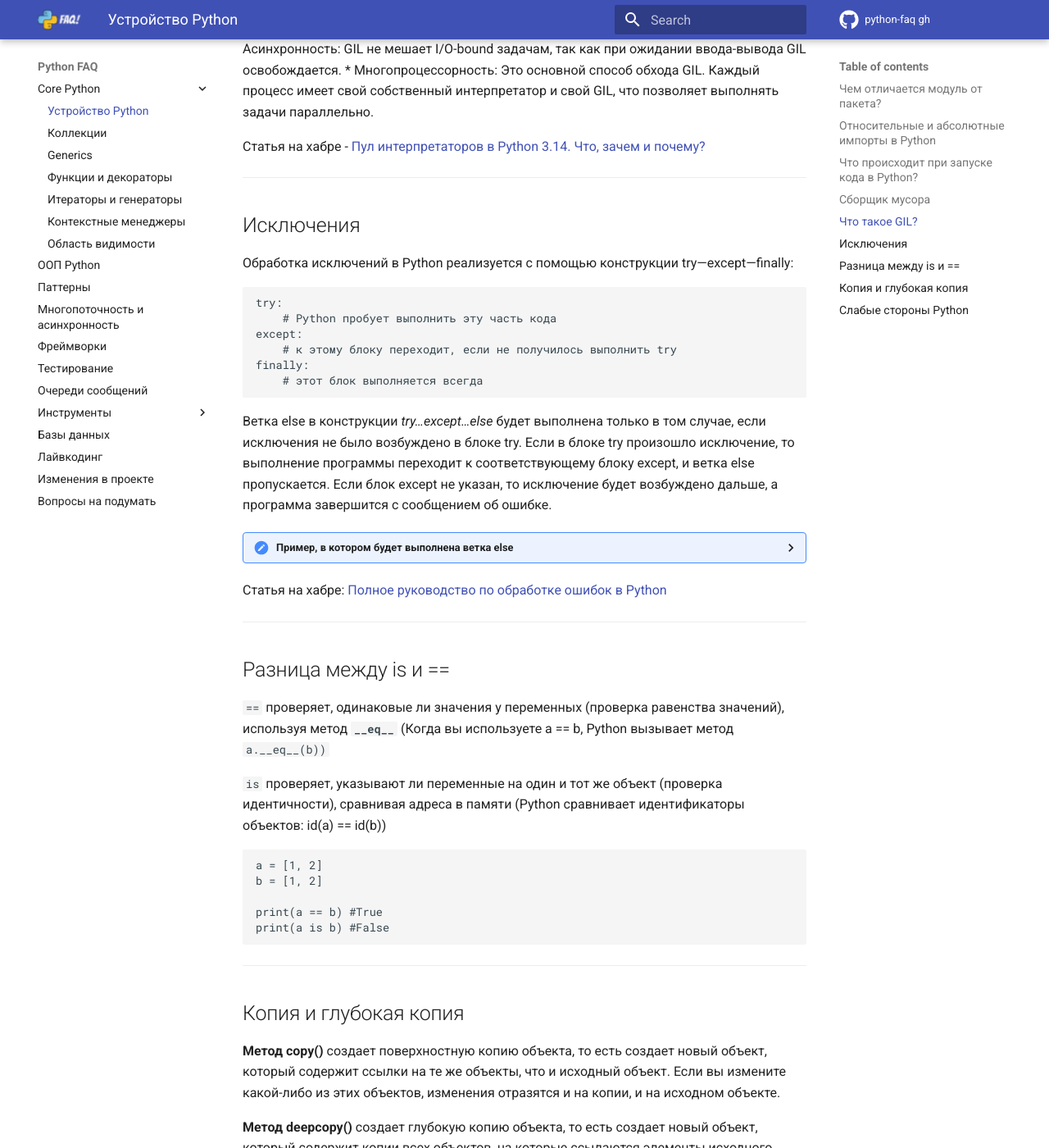
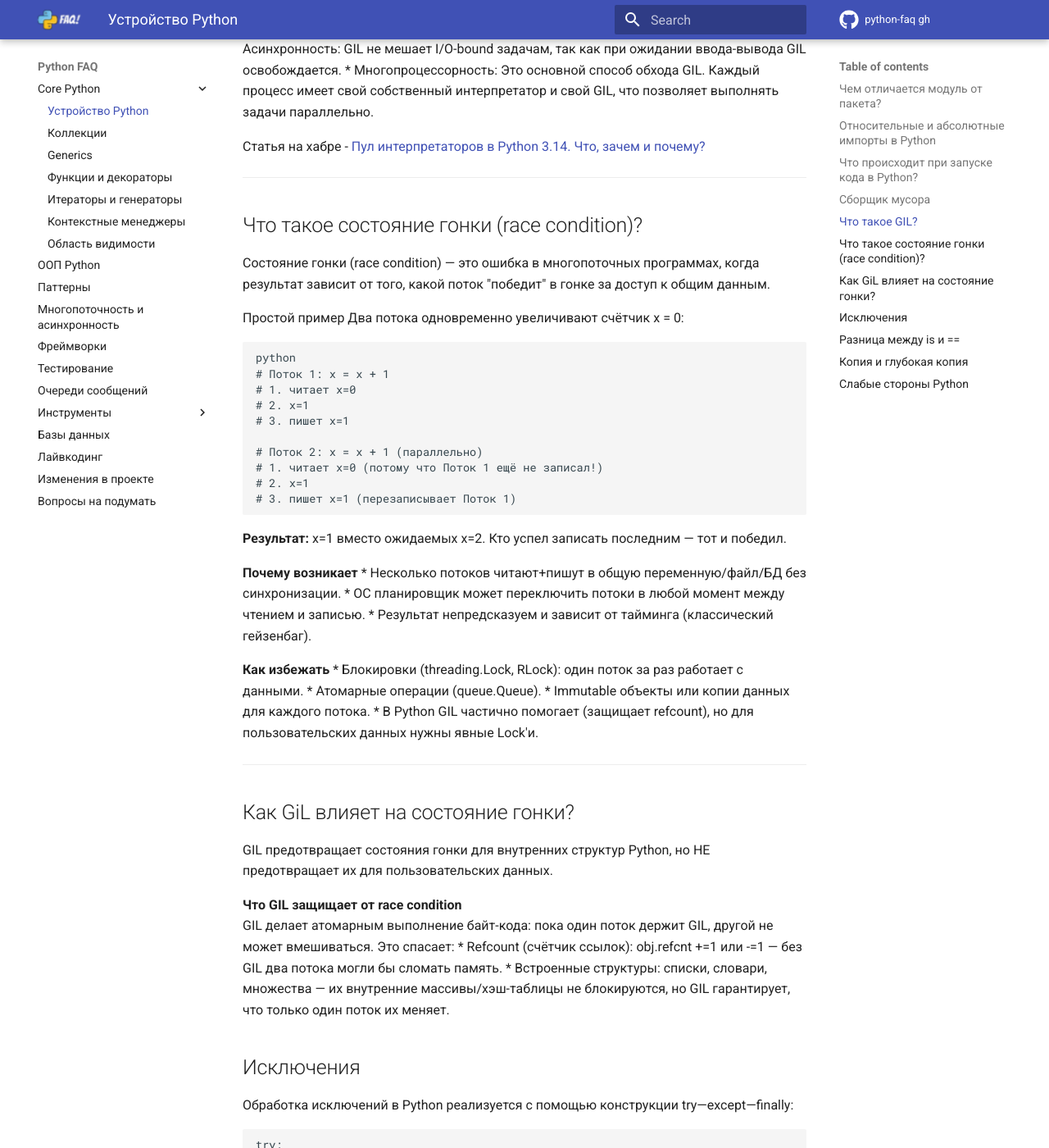
Before and after one commit to u-cha/python-faq, an MkDocs documentation site: the page built from docs/structure_python.md, in a window 1280 px wide and 1400 px high, scrolled down 9196 px. Shown: the whole window at 82% size. Built offline with MkDocs 1.6.1 and Material for MkDocs 9.7.7, drawn with Linux system fonts in a browser that asks for light colours; comment, search, counter and statistics services are not loaded.

Commit message:
fix How does the GiL affect the race condition?

````diff
--- a/docs/structure_python.md
+++ b/docs/structure_python.md
@@ -301,6 +301,48 @@ I/O операции. Наиболее распространенный прим
 
 ---
 
+## Что такое состояние гонки (race condition)?
+Состояние гонки (race condition) — это ошибка в многопоточных программах, когда результат зависит от того, какой поток "победит" в гонке за доступ к общим данным.
+
+Простой пример
+Два потока одновременно увеличивают счётчик x = 0:
+```
+python
+# Поток 1: x = x + 1
+# 1. читает x=0
+# 2. x=1
+# 3. пишет x=1
+
+# Поток 2: x = x + 1 (параллельно)
+# 1. читает x=0 (потому что Поток 1 ещё не записал!)
+# 2. x=1
+# 3. пишет x=1 (перезаписывает Поток 1)
+```
+**Результат:** x=1 вместо ожидаемых x=2. Кто успел записать последним — тот и победил.
+
+**Почему возникает**
+* Несколько потоков читают+пишут в общую переменную/файл/БД без синхронизации.
+* ОС планировщик может переключить потоки в любой момент между чтением и записью.
+* Результат непредсказуем и зависит от тайминга (классический гейзенбаг).
+
+**Как избежать**
+* Блокировки (threading.Lock, RLock): один поток за раз работает с данными.
+* Атомарные операции (queue.Queue).
+* Immutable объекты или копии данных для каждого потока.
+* В Python GIL частично помогает (защищает refcount), но для пользовательских данных нужны явные Lock'и.
+
+---
+
+## Как GiL влияет на состояние гонки?
+GIL предотвращает состояния гонки для внутренних структур Python, но НЕ предотвращает их для пользовательских данных.
+
+**Что GIL защищает от race condition**
+GIL делает атомарным выполнение байт-кода: пока один поток держит GIL, другой не может вмешиваться.
+Это спасает:
+* Refcount (счётчик ссылок): obj.refcnt +=1 или -=1 — без GIL два потока могли бы сломать память.
+* Встроенные структуры: списки, словари, множества — их внутренние массивы/хэш-таблицы не блокируются, но GIL гарантирует, что только один поток их меняет.
+
+
 ## Исключения
 Обработка исключений в Python реализуется с помощью конструкции try—except—finally:
 
````
